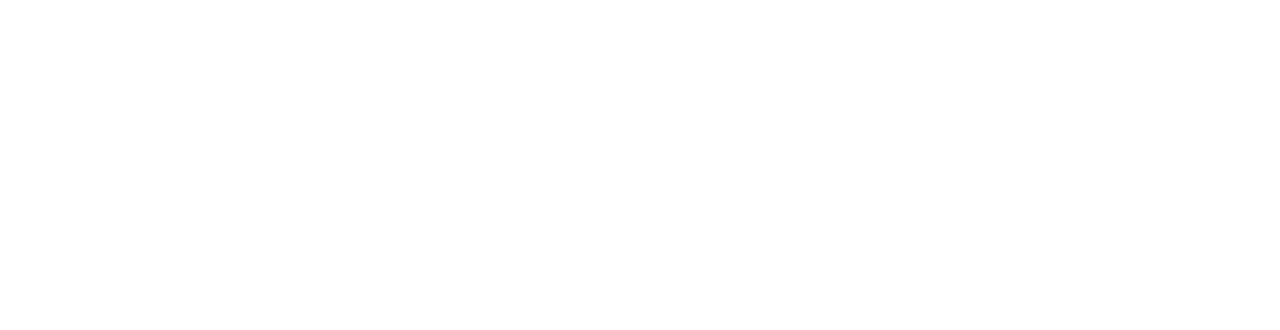
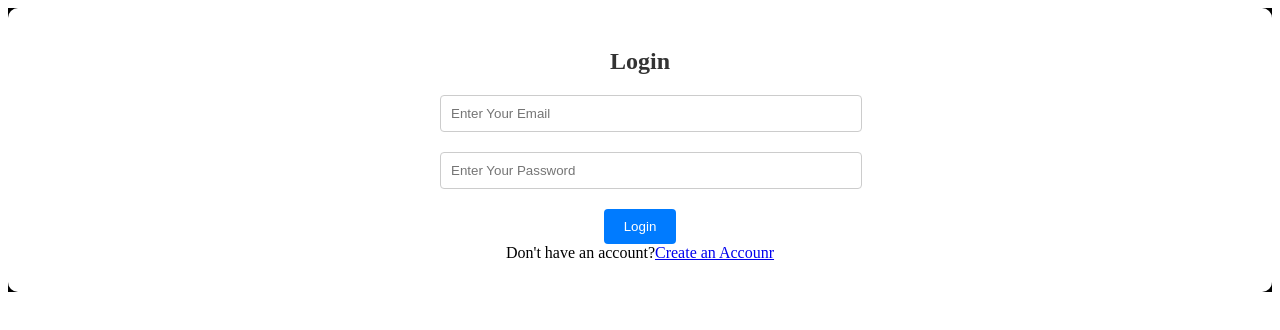
Before and after one commit to Aswathy1638/MiniChatFrontEnd, an Angular app: page / in a window 1280 px wide. Shown: the top 330 px of the page. Built offline with nearby package versions, Linux system fonts and the light colour scheme.

Commit message:
Login and Register modified

```diff
--- a/src/app/app-routing.module.ts
+++ b/src/app/app-routing.module.ts
@@ -4,8 +4,9 @@ import { UserRegisterComponent } from './user-register/user-register.component';
 import {LoginComponent} from './login/login.component';
 import {UserlistComponent} from './userlist/userlist.component'
 const routes: Routes = [
+  {path:'',component:LoginComponent},
   {path:'register',component: UserRegisterComponent},
-  {path:'login',component:LoginComponent},
+
   {path:'chat',component:UserlistComponent}
 
 ];
--- a/src/app/login/login.component.html
+++ b/src/app/login/login.component.html
@@ -12,3 +12,6 @@
   <button type="submit">Login</button>
   <div *ngIf="errorMessage" class="error-message">{{ errorMessage }}</div>
 </form>
+<div class="register-form">
+  Don't have an account?<a routerLink="/register">Create an Accounr</a>
+</div>
--- a/src/app/user-register/user-register.component.html
+++ b/src/app/user-register/user-register.component.html
@@ -13,3 +13,6 @@
   <button type="submit">Register</button>
 </form>
 </div>
+<div class="login-form" style="text-align: center; margin-bottom: 10px;">
+  Already have an account?<a routerLink="/">Sign in to your Accounr</a>
+</div>
--- a/src/app/user-register/user-register.component.ts
+++ b/src/app/user-register/user-register.component.ts
@@ -37,7 +37,7 @@ export class UserRegisterComponent implements OnInit{
         (response) => {
           console.log('User Registration successful', response);
           // Redirect user to login after successful registration
-          this.router.navigate(['/login']);
+          this.router.navigate(['/']);
         },
         (error) => {
           console.log('Failed Registration', error);
```
